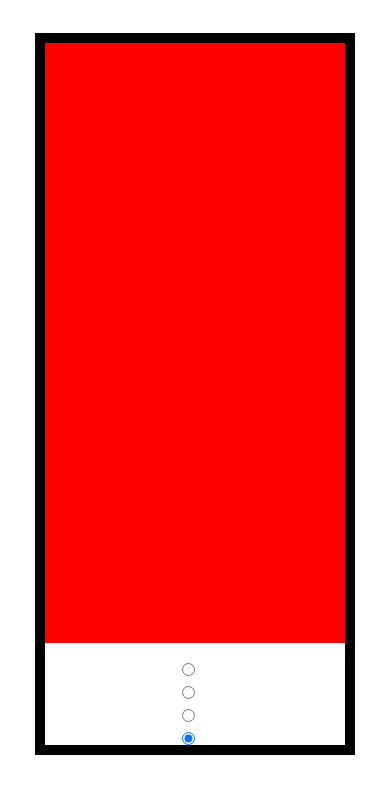
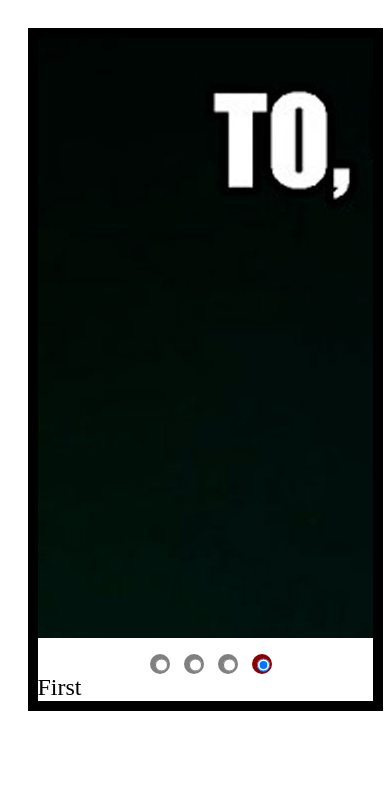
Before and after one commit to ASkeTizy/cssMemSlider, a plain HTML site: page cssMemSlider/index.html in a window 390 px wide. Drawn offline with Linux system fonts and the light colour scheme.

Commit message:
fix: images and radiobuttons

```diff
--- a/cssMemSlider/index.html
+++ b/cssMemSlider/index.html
@@ -12,10 +12,20 @@
 
 
 			<input type="radio" name="r" class="radio radio_1" id="r1" checked>
+      <label for="r1" class="r-label"><span></span></label>
       <input type="radio" name="r" class="radio radio_2" id="r2">
+       <label for="r2" class="r-label"><span></span></label>
       <input type="radio" name="r"  class="radio radio_3"id="r3">
+       <label for="r3" class="r-label"><span></span></label>
       <input type="radio" name="r"  class=" radio radio_4"id="r4">
+       <label for="r4" class="r-label"><span></span></label>
+          <div class="titles">
+        <span class="title text__1">First</span>
+        <span class="title text__2">Second</span>
+        <span class="title text__3">Third</span>
+        <span class="title text__4">Fourth</span>
 
+      </div>
           <div class="images">
 
             <div class="item slide__1"></div>
--- a/cssMemSlider/memSlider.css
+++ b/cssMemSlider/memSlider.css
@@ -3,16 +3,16 @@ html {
     font-size: 16px;
 }
 body {
-    padding: 25px 7%;
+    padding: 20px 5%;
 }
 .slider{
     display: flex;
     margin: 0 auto;
 
-
+    width: 100%;
     max-width: 1000px;
     border: 10px solid black;
-    overflow: hidden;
+
       flex-direction: row-reverse;
        justify-content: right;
         flex-wrap: wrap-reverse;
@@ -22,13 +22,9 @@ body {
     display: flex;
     flex:  0 0 100%;
     overflow-x: hidden;
-    margin-bottom: 10px;
+    margin-bottom: 15px;
 }
-.radio{
-    margin-right: 50%;
-    margin-top: 10px;
-display: flex;
-}
+
 .slider__images{
     display: flex;
 width: 100%;
@@ -42,27 +38,92 @@ width: 100%;
     box-sizing: border-box;
  }
 .slide__1{
-    background-color: red;
+    background-image: url(assets/1.jpg);
+    background-size: cover no-repeat;
+     transition: margin-left .65s;
 }
 .slide__2{
-    background-color: blue;
+     background-image: url(assets/2.jpg);
+    background-size: cover no-repeat;
 }
 .slide__3{
-    background-color: purple;
+     background-image: url(assets/3.jpg);
+    background-size: cover no-repeat;
 }
 .slide__4{
-    background-color: orange;
+    background-image: url(assets/4.jpg);
+    background-size: cover no-repeat;
 }
+.titles{
+     display: flex;
+  overflow-x: hidden;
+  flex-grow: 2;
+}
+.radio{
+    cursor: pointer;
+  padding-bottom: 3px;
+}
+.radio:checked + .r-label>span{
+background-color: darkred;
+}
+.r-label{
+     display: flex;
+      cursor: pointer;
+       justify-content: center;
+  align-items: center;
 
-.radio_1:checked ~ .images > .slide__1{
+
+    width: 25px;
+  height: 21px;
+  margin-right: -22px;
+  margin-left: 10px;
+}
+.r-label > span{
+ display: block;
+  width: 20px;
+  height: 20px;
+  background-color: gray;
+  border-radius: 100%;
+}
+.r-label: hover > span{
+background-color: green;
+}
+.r-label:checked > span{
+     background-color: red;
+}
+.title{
+     flex: 0 0 100%;
+  font-size: 1.5em;
+}
+.text__1{
+    margin-left: 0%;
+  transition: margin-left .75s;
+}
+.radio_1:checked ~ .images > .slide__1,
+.radio_1:checked ~ .titles > .text__1
+{
     margin-left: 0;
 }
-.radio_2:checked ~ .images >.slide__1{
+.radio_2:checked ~ .images >.slide__1,
+.radio_2:checked ~ .titles > .text__1{
     margin-left: -100%;
 }
-.radio_3:checked ~ .images >.slide__1{
+.radio_3:checked ~ .images >.slide__1,
+.radio_3:checked ~ .titles > .text__1
+{
     margin-left: -200%;
 }
-.radio_4:checked ~ .images >.slide__1{
+.radio_4:checked ~ .images >.slide__1,
+.radio_4:checked ~ .titles > .text__1{
     margin-left: -300%;
 }
+@media screen and (max-width: 768px) {
+  .slider {
+    justify-content: center;
+  }
+
+  .titles {
+    flex-basis: 100%;
+    order: -1;
+  }
+}
```
